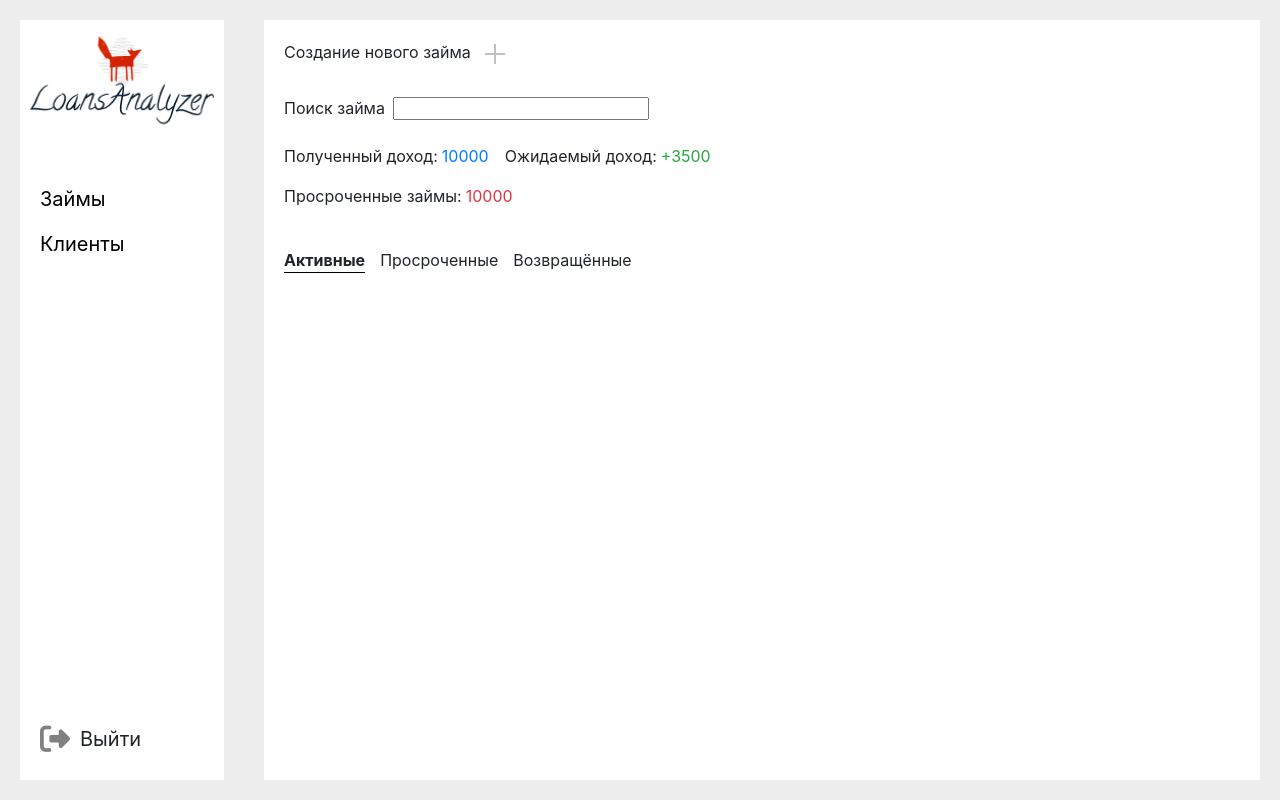
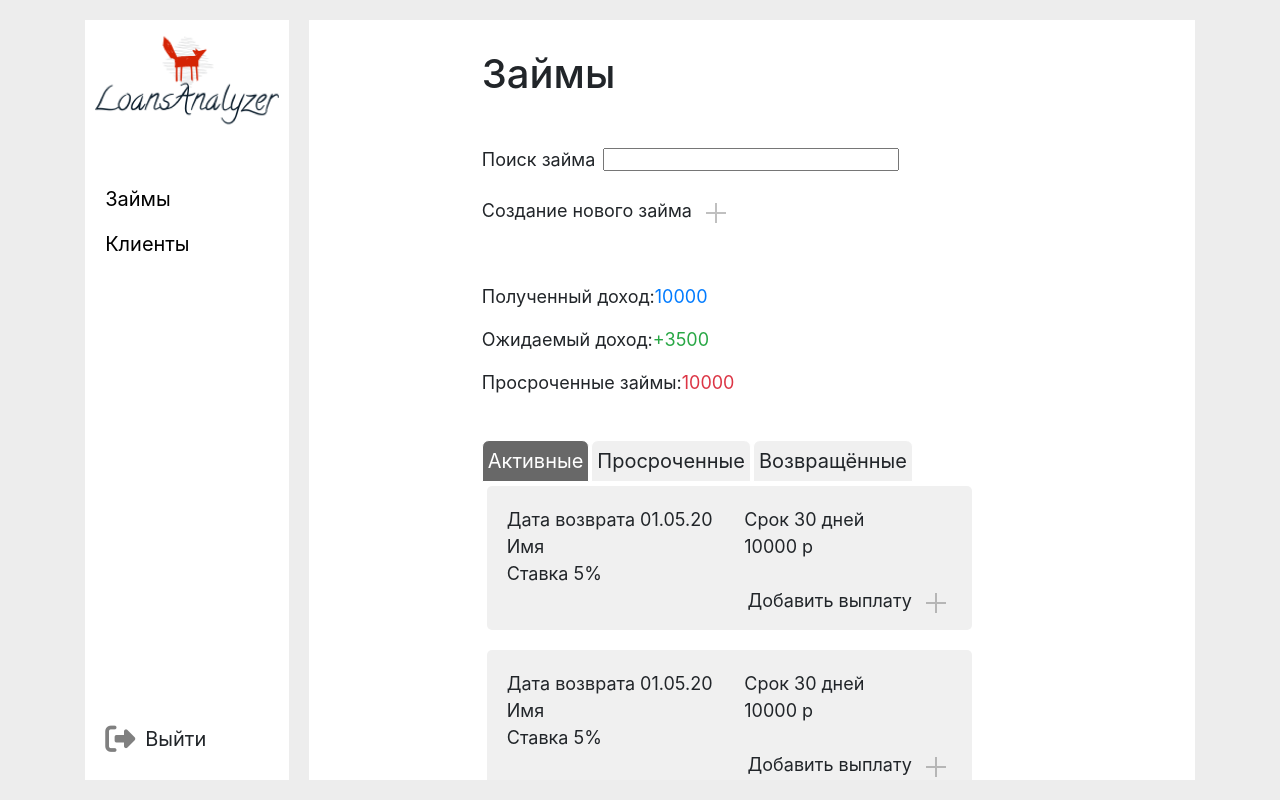
Before and after one commit to aiserrock/LoansAnalyzerFront, a React (Create React App) app: page /loans in a window 1280 px wide. Built offline with nearby package versions, Linux system fonts and the light colour scheme.

Commit message:
Made the app grid

```diff
--- a/src/App.js
+++ b/src/App.js
@@ -14,11 +14,12 @@ class App extends Component {
     render(){
         return(
             <div className={'app'}>
+                <div className="app__container">
                     <div className={'app__menu'}>
                         <Header/>
                     </div>
 
-                <div className="app__container">
+                    <div className="app__content">
                         <Switch>
                             <Route path='/' component={Auth} exact/>
                             <Route path='/loans' component={Loans}/>
@@ -26,6 +27,7 @@ class App extends Component {
                             <Route path='/details-loan/:number' component={DetailsLoan}/>
                             <Route path='/extract/:number' component={ClientInterface}/>
                         </Switch>
+                    </div>
                 </div>
             </div>
         )
--- a/src/App.scss
+++ b/src/App.scss
@@ -2,9 +2,7 @@
 @import "css/mixins";
 
 .app {
-  height: 100vh;
   background-color: #ededed ;
-  overflow-y: scroll;
   display: flex;
 
   input {
@@ -15,16 +13,26 @@
     text-decoration: none !important;
   }
 
+  &__container {
+    overflow-y: hidden;
+    display: flex;
+    height: 100vh;
+    margin: auto;
+  }
+
   &__menu {
     flex: 1;
     background-color: white;
-    margin: 20px;
+    margin: 20px 0 20px 20px;
+    height: 95vh;
   }
 
-  &__container {
+  &__content {
     flex: 5;
     background-color: white;
     margin: 20px;
+    overflow-y: scroll;
+    height: 95vh;
   }
 
   & .dagger {
@@ -68,6 +76,10 @@
     }
   }
 
+  & .non-click {
+    pointer-events: none;
+  }
+
   & .fa-animate {
     cursor: pointer;
     font-size: 25px;
--- a/src/Components/Header/Header.scss
+++ b/src/Components/Header/Header.scss
@@ -4,6 +4,11 @@
   display: flex;
   flex-direction: column;
   height: 100%;
+
+  &__logo {
+    display: flex;
+    justify-content: center;
+  }
 
   &__nav-bar {
     padding: 20px;
--- a/src/Components/LoansList/LoansList.js
+++ b/src/Components/LoansList/LoansList.js
@@ -3,48 +3,64 @@ import './LoansList.scss'
 
 export default class LoansList extends Component {
     state = {
-        currentListItem: 'active'
+        currentListItem: 'active',
     }
 
     // Меняем активную вкладку
     changeActiveItem = (e) => {
         this.setState({
-            currentListItem: e.target.id
+            currentListItem: e.target.id,
         })
     }
 
-    renderLoansList = () => {
-        this.props.loansList.map(element => (
-            <div>
-
-            </div>
-        ))
-    }
-
-    render(){
-        return(
+    render() {
+        return (
             <div className={'loans-list'}>
-                <div className={'loans-list__menu'}>
+                <div className={'selector'}>
                     <div
                         id={'active'}
-                        className={`loans-list__menu-item ${this.state.currentListItem === 'active' ? 'loans-list__menu-item_active' : ''}`}
+                        className={this.state.currentListItem === 'active'
+                            ? 'select select_active'
+                            : 'select'}
                         onClick={this.changeActiveItem}>
-                        Активные
+                        <span className={'non-click'}>Активные</span>
                     </div>
-                    <div id={'overdue'}
-                         className={`loans-list__menu-item ${this.state.currentListItem === 'overdue' ? 'loans-list__menu-item_active' : ''}`}
-                         onClick={this.changeActiveItem}>
-                        Просроченные
+                    <div
+                        id={'overdue'}
+                        className={this.state.currentListItem === 'overdue'
+                            ? 'select select_active'
+                            : 'select'}
+                        onClick={this.changeActiveItem}>
+                        <span className={'non-click'}>Просроченные</span>
                     </div>
-                    <div id={'returned'}
-                         className={`loans-list__menu-item ${this.state.currentListItem === 'returned' ? 'loans-list__menu-item_active' : ''}`}
-                         onClick={this.changeActiveItem}>
-                        Возвращённые
+                    <div
+                        id={'returned'}
+                        className={this.state.currentListItem === 'returned'
+                            ? 'select select_active'
+                            : 'select'}
+                        onClick={this.changeActiveItem}>
+                        <span className={'non-click'}>Возвращённые</span>
                     </div>
                 </div>
 
-                <div className={'loans-list__list'}>
-
+                <div className={'loans-list__content'}>
+                    {
+                        this.props.loans.map(element => (
+                            <div key={element.id} className={'loans-list__item'}>
+                                <div className="row">
+                                    <div className="col-md-6 col-xs-12">Дата возврата {element.expiration_at}</div>
+                                    <div className="col-md-6  col-xs-12">Срок {element.issued_at} дней</div>
+                                    <div className="col-md-6  col-xs-12">Имя</div>
+                                    <div className="col-md-6  col-xs-12">{element.amount} р</div>
+                                    <div className="col-12">Ставка {element.rate}%</div>
+                                </div>
+                                <div className={'loans-list__item-add'}>
+                                    <p className={'mr-2'}>Добавить выплату</p>
+                                    <span onClick={this.addLoanHandler} className={'dagger dagger_add'}></span>
+                                </div>
+                            </div>
+                        ))
+                    }
                 </div>
             </div>
         )
--- a/src/Components/LoansList/LoansList.scss
+++ b/src/Components/LoansList/LoansList.scss
@@ -2,26 +2,59 @@
 
 .loans-list {
 
-  &__list {
 
+  &__content {
+    overflow-y: scroll;
+    overflow-x: hidden;
+    height: 530px;
+    padding: 5px;
+    max-width: 500px;
+    min-width: 430px;
   }
 
-  &__menu {
+  &__item {
+    padding: 20px 20px 0 20px;
+    margin: 0 5px 20px 0;
+    border-radius: 5px;
+    background-color: #F0F0F0;
+    @include animate();
     display: flex;
+    flex-direction: column;
 
-    &-item {
+    &-add {
+      margin-left: auto;
+      display: flex;
+      align-items: center;
+    }
+  }
+
+  & .selector {
+    display: flex;
+    transform: translate(0, 1px);
+
+    & .select {
+      outline: 0 !important;
+      padding: 5px;
+      margin-right: 2px;
       cursor: pointer;
-      margin-right: 15px;
+      border: 1px solid white;
+      border-top-right-radius: 7px;
+      border-top-left-radius: 7px;
+      font-size: 20px;
+      background-color: #F0F0F0;
       @include animate();
+      white-space: nowrap;
 
       &:hover {
-        @include animate-hover(1.07);
+        @include animate-hover-color(1.03)
       }
 
       &_active {
-        font-weight: bold;
-        border-bottom: 1px solid black;
+        background-color: #686868;
+        color: white;
       }
     }
   }
+
+
 }
--- a/src/Containers/Loans/Loans.js
+++ b/src/Containers/Loans/Loans.js
@@ -9,7 +9,60 @@ class Loans extends Component {
         this.loanInput = React.createRef()
 
         this.state = {
-
+            loans: [
+                {
+                id: 'loan1',
+                amount: 10000,
+                rate: 5,
+                increased_rate: 10,
+                goal: 'da',
+                clients_id: 'client1',
+                users_id: 'user1',
+                created_at: '01.04.20',
+                issued_at: 30,
+                expiration_at: '01.05.20',
+                status: 'fgd',
+            },
+                {
+                    id: 'loan2',
+                    amount: 10000,
+                    rate: 5,
+                    increased_rate: 10,
+                    goal: 'da',
+                    clients_id: 'client1',
+                    users_id: 'user1',
+                    created_at: '01.04.20',
+                    issued_at: 30,
+                    expiration_at: '01.05.20',
+                    status: 'fgd',
+                },
+                {
+                    id: 'loan3',
+                    amount: 10000,
+                    rate: 5,
+                    increased_rate: 10,
+                    goal: 'da',
+                    clients_id: 'client1',
+                    users_id: 'user1',
+                    created_at: '01.04.20',
+                    issued_at: 30,
+                    expiration_at: '01.05.20',
+                    status: 'fgd',
+                },
+                {
+                    id: 'loan4',
+                    amount: 10000,
+                    rate: 5,
+                    increased_rate: 10,
+                    goal: 'da',
+                    clients_id: 'client1',
+                    users_id: 'user1',
+                    created_at: '01.04.20',
+                    issued_at: 30,
+                    expiration_at: '01.05.20',
+                    status: 'fgd',
+                },
+            ],
         }
     }
 
@@ -26,48 +79,61 @@ class Loans extends Component {
     render() {
         return (
             <div className={'loans'}>
+               <div className="row">
+                   <div className="col-lg-2 col-md-1 col-sm-0"></div>
+                   <div className="col-lg-8 col-md-10 col-sm-12">
+                       <h1 className={'mb-5'}>Займы</h1>
+                       <div className="row">
+                           <div className="col-12">
+                               <div className={'loans__find-loan mb-3'}>
+                                   <label className={'mr-2'}>Поиск займа</label>
+                                   <input onChange={this.loansInputChanges} ref={this.loanInput} type="text"/>
+                               </div>
+                           </div>
+                           <div className="col-12">
                                <div className={'loans__create-loan mb-3'}>
                                    <p className={'mr-2'}>Создание нового займа</p>
                                    <span onClick={this.addLoanHandler} className={'dagger dagger_add'}></span>
                                </div>
-
-                <div className={'loans__find-loan mb-3'}>
-                    <label className={'mr-2'}>Поиск займа</label>
-                    <input onChange={this.loansInputChanges} ref={this.loanInput} type="text"/>
-                </div>
-
-                <div className={'loans__income'}>
-                    <div className={'loans__income-block mr-3'}>
-                        <p>Полученный доход: </p>
-                        <span className={'text-primary ml-1'}>10000</span>
-                    </div>
-                    <div className={'loans__income-block'}>
-                        <p>Ожидаемый доход: </p>
-                        <span className={'text-success ml-1'}>+3500</span>
                            </div>
                        </div>
 
-                <div className={'loans__overdue mb-4'}>
+                       <br/>
+
+                       <div className="row">
+                           <div className="col-12 d-flex">
+                               <p>Полученный доход: </p>
+                               <span className={'text-primary'}>10000</span>
+                           </div>
+                           <div className=" col-12 d-flex">
+                               <p>Ожидаемый доход: </p>
+                               <span className={'text-success'}>+3500</span>
+                           </div>
+                           <div className="col-12 d-flex">
                                <p>Просроченные займы:</p>
-                    <span className={'text-danger ml-1'}>10000</span>
+                               <span className={'text-danger'}>10000</span>
+                           </div>
                        </div>
 
-                <LoansList/>
+                       <br/>
+
+                       <LoansList
+                           loans={this.state.loans}
+                       />
+                   </div>
+                   <div className="col-lg-2 col-md-1 col-sm-0"></div>
+               </div>
             </div>
         )
     }
 }
 
 function mapStateToProps(state) {
-    return{
-
-    }
+    return {}
 }
 
 function mapDispatchToProps(dispatch) {
-    return{
-
-    }
+    return {}
 }
 
-export default connect(mapStateToProps,mapDispatchToProps)(Loans)
+export default connect(mapStateToProps, mapDispatchToProps)(Loans)
--- a/src/Containers/Loans/Loans.scss
+++ b/src/Containers/Loans/Loans.scss
@@ -1,7 +1,12 @@
 .loans {
   display: flex;
   flex-direction: column;
-  padding: 20px;
+  padding: 30px;
+  font-size: 18px;
+
+  & p {
+    white-space: nowrap;
+  }
 
   &__create-loan {
     display: flex;
@@ -11,16 +16,4 @@
   &__find-loan {
 
   }
-
-  &__income {
-    display: flex;
-
-    &-block {
-      display: flex;
-    }
-  }
-
-  &__overdue {
-    display: flex;
-  }
 }
```
Also changed, not shown: src/Components/AppPayout/AppPayout.js (added, +11 -0 lines), src/Components/AppPayout/AppPayout.scss (added). Lines whose indentation alone changed are shown as unchanged.
